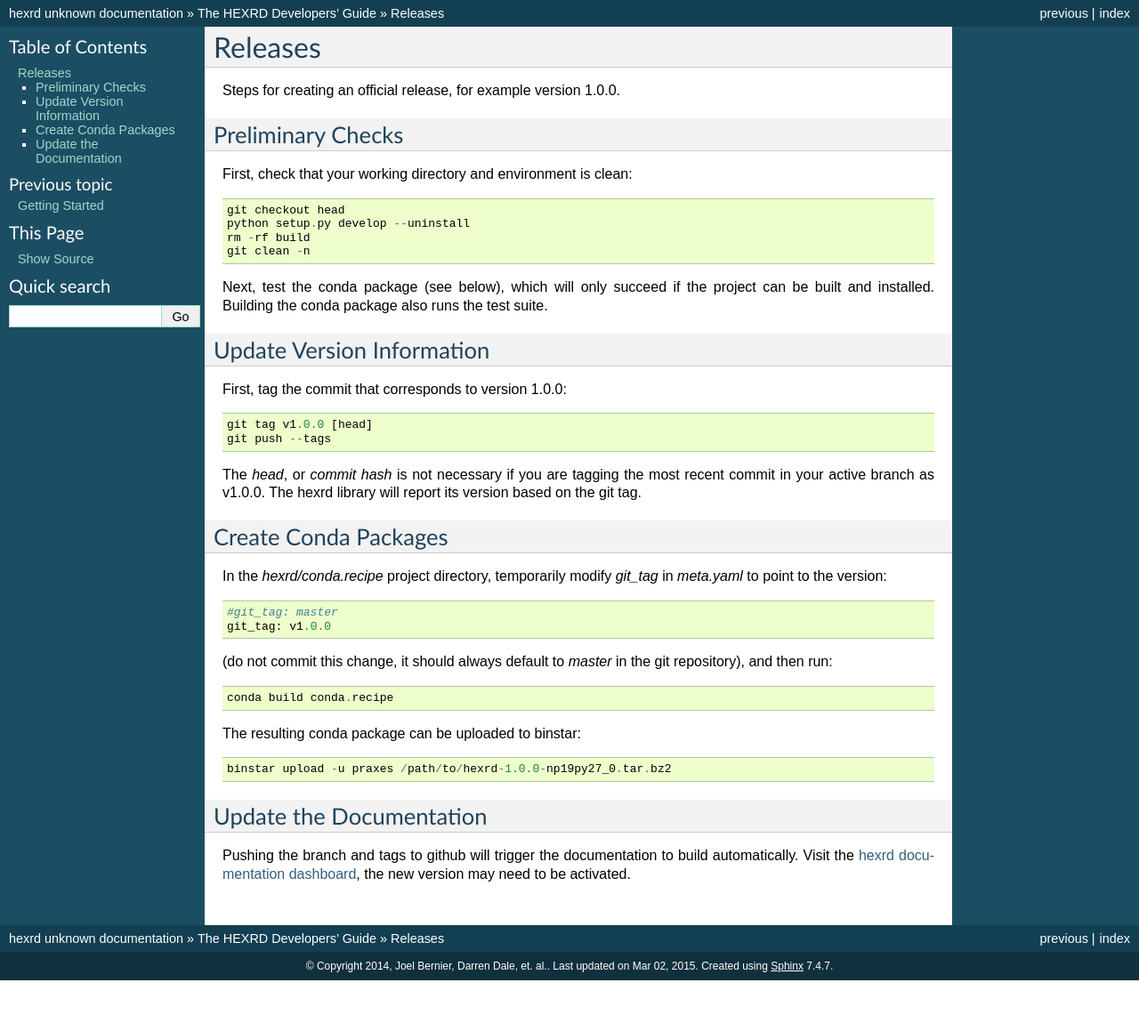
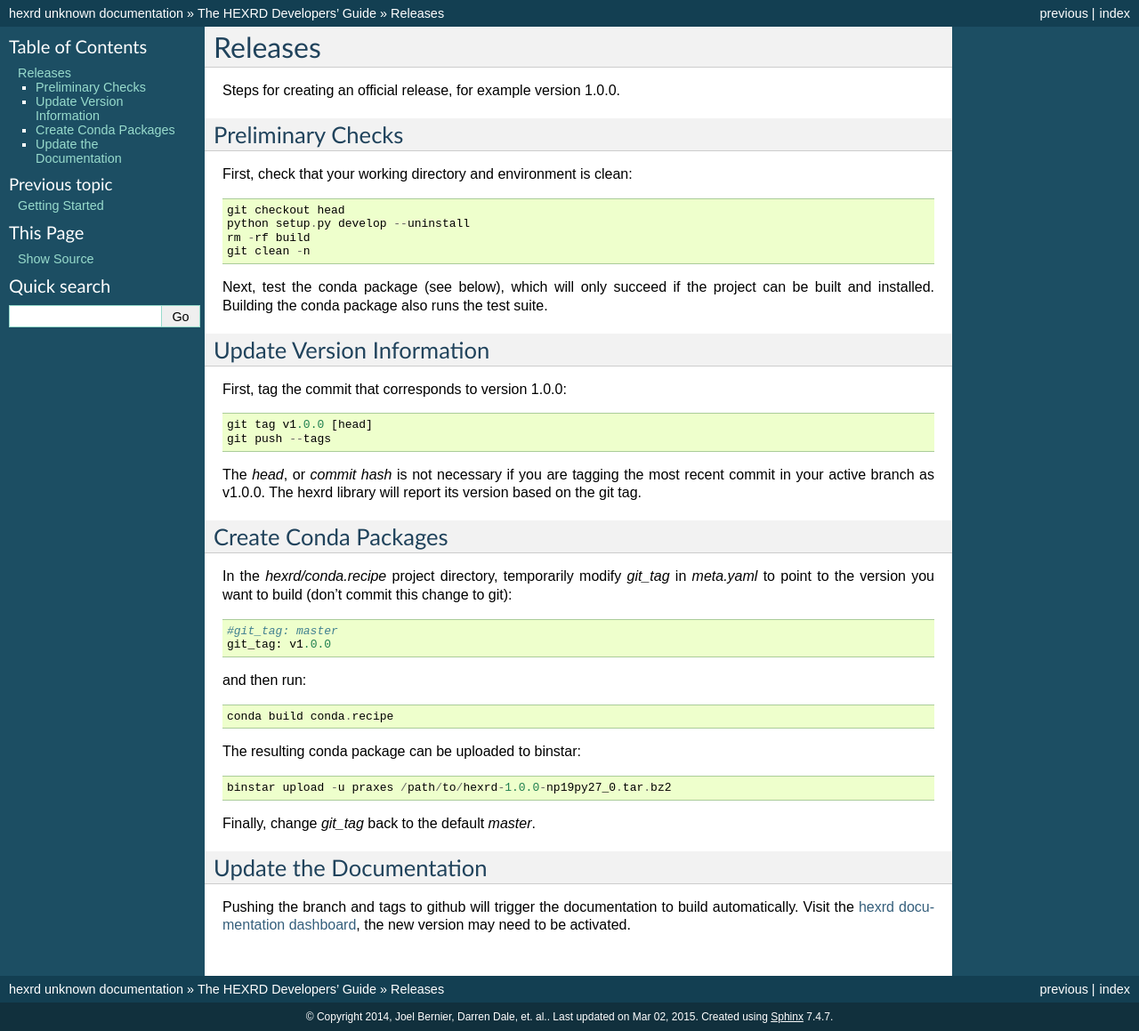
Before and after one commit to praxes/hexrd, a Sphinx documentation site: the page built from docs/source/dev/releases.rst, in a window 1280 px wide. Shown: the whole page at 89% size. Built offline with Sphinx 7.4.7, drawn with Linux system fonts in a browser that asks for light colours; before the commit the page ends 1102 px from its top, so only the background shows below that.

Commit message:
doc tweaks

```diff
--- a/docs/source/dev/releases.rst
+++ b/docs/source/dev/releases.rst
@@ -36,19 +36,21 @@ Create Conda Packages
 ---------------------
 
 In the `hexrd/conda.recipe` project directory, temporarily modify `git_tag`
-in `meta.yaml` to point to the version::
+in `meta.yaml` to point to the version you want to build (don't commit this
+change to git)::
 
   #git_tag: master
   git_tag: v1.0.0
 
-(do not commit this change, it should always default to `master` in the git
-repository), and then run::
+and then run::
 
   conda build conda.recipe
 
 The resulting conda package can be uploaded to binstar::
 
   binstar upload -u praxes /path/to/hexrd-1.0.0-np19py27_0.tar.bz2
+
+Finally, change `git_tag` back to the default `master`.
 
 
 Update the Documentation
```
